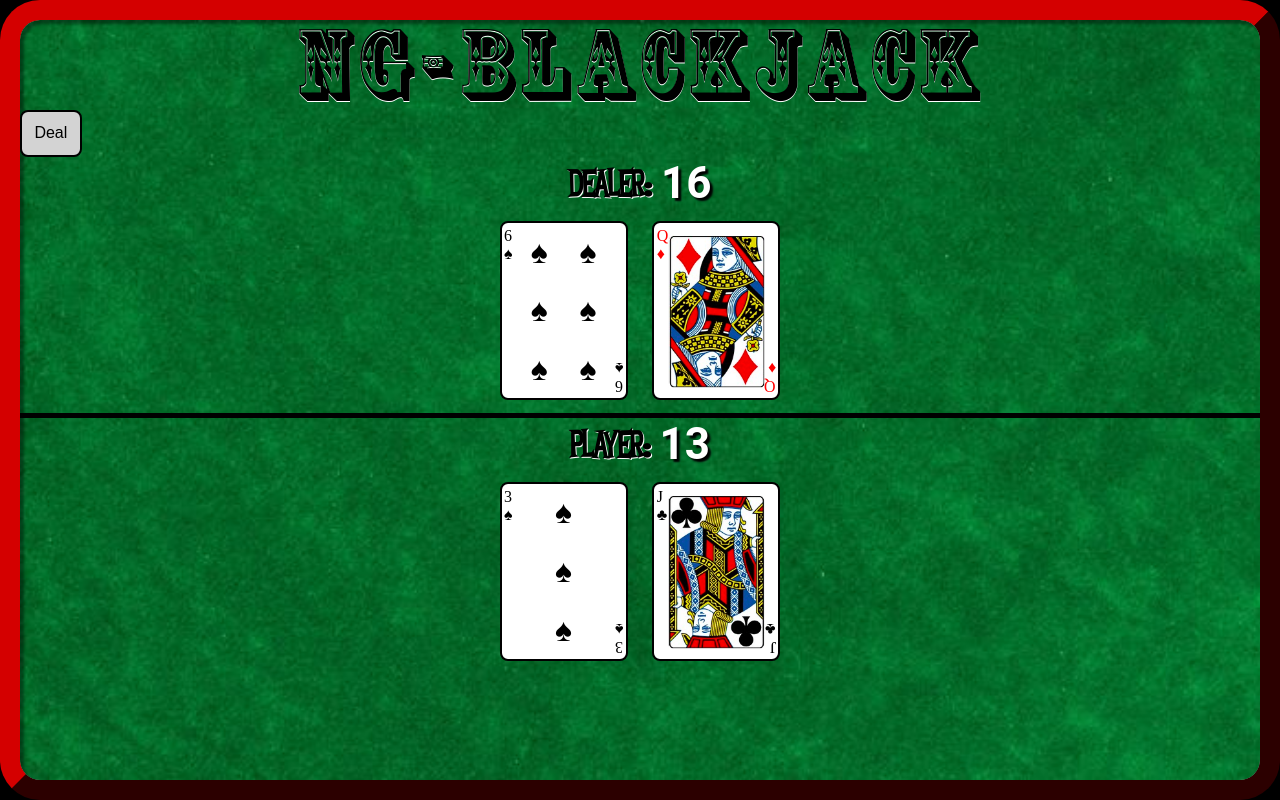
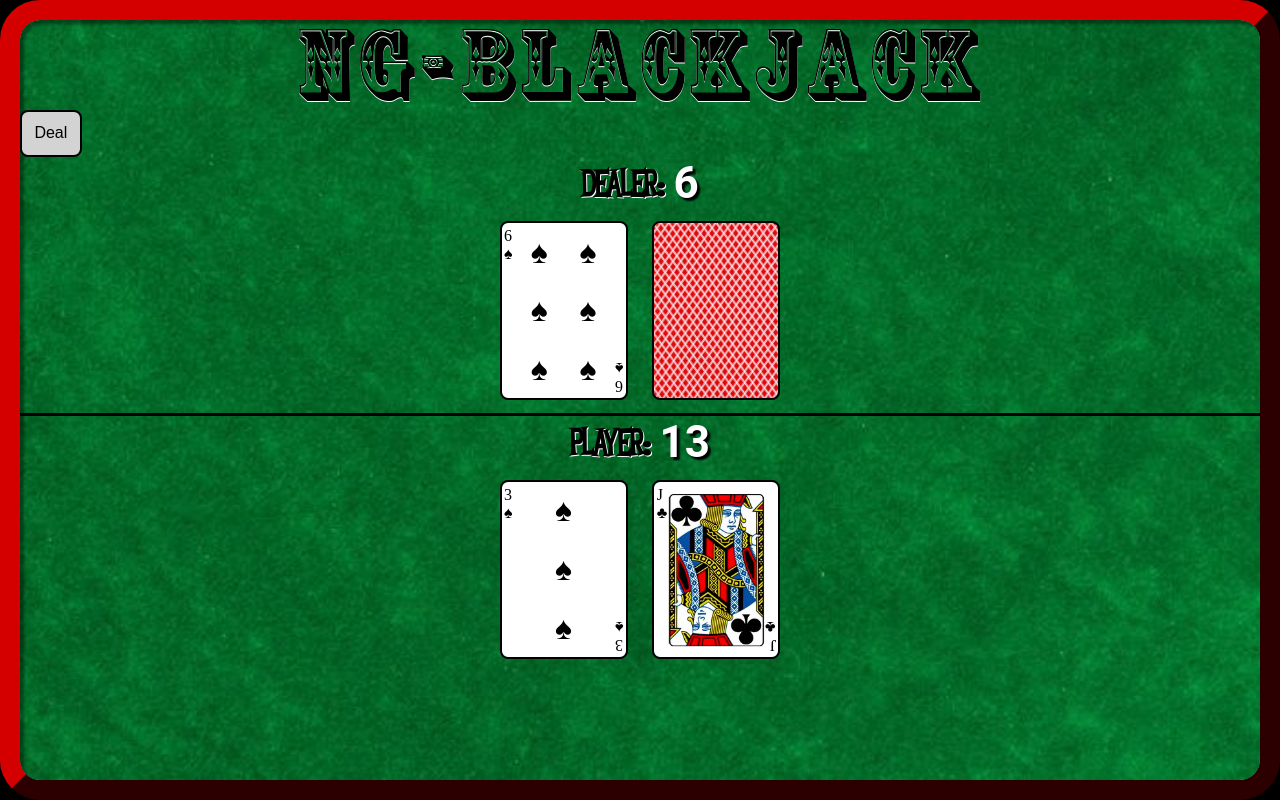
Before and after one commit to bossjohnson/blackjack, a website: page public/index.html in a window 1280 px wide. Both pictures are taken after a click on the button "Deal". Drawn offline with nearby package versions, Linux system fonts and the light colour scheme.

Commit message:
Display only first card of dealer hand

```diff
--- a/public/index.html
+++ b/public/index.html
@@ -30,10 +30,13 @@
             <bj-card ng-repeat="card in view.dealerHand.cards track by $index"
                 rank="card.rank"
                 suit="card.suit"
-                collection="collect(card.rank)">
+                collection="collect(card.rank)"
+                class="dealer">
             </bj-card>
         </div>
-<hr ng-show="view.dealerHand.cards">
+
+        <hr ng-show="view.dealerHand.cards">
+
         <h2 class="playerScore"
             ng-show="view.playerHand.cards">PLAYER:&nbsp; <span class="score">{{ view.playerHand.value }}</span></h2>
         <div class="cardRow">
@@ -43,6 +46,7 @@
                 collection="collect(card.rank)">
             </bj-card>
         </div>
+
     </section>
 </body>
 
--- a/public/javascripts/controllers.js
+++ b/public/javascripts/controllers.js
@@ -21,7 +21,7 @@ function blackjackController($scope, cardService) {
 
         // Dealer's Hand
         $scope.view.dealerHand.cards = [deck.cards.pop(), deck.cards.pop()];
-        $scope.view.dealerHand.value = handValue($scope.view.dealerHand);
+        $scope.view.dealerHand.value = partialHandValue($scope.view.dealerHand);
     }
 
     $scope.collect = function(rank) {
@@ -49,23 +49,22 @@ function handValue(hand) {
     return hand.cards.reduce(sumCards);
 }
 
+function partialHandValue(hand) {
+    return cardValue(hand.cards[0]);
+}
+
 function sumCards(a, b) {
+    // console.log(cardValue(a), cardValue(b));
+    return cardValue(a) + cardValue(b);
+}
 
-    if (typeof a.rank === 'number') { // handle non-face cards
-        a.value = a.rank;
-    } else if (a.rank === 'J' || a.rank === 'Q' || a.rank === 'K') { // handle face cards
-        a.value = 10;
+function cardValue(card) {
+    if (typeof card.rank === 'number') { // handle non-face cards
+        card.value = card.rank;
+    } else if (card.rank === 'J' || card.rank === 'Q' || card.rank === 'K') { // handle face cards
+        card.value = 10;
     } else { // handle aces
-        a.value = 11;
+        card.value = 11;
     }
-
-    if (typeof b.rank === 'number') { // handle non-face cards
-        b.value = b.rank;
-    } else if (b.rank === 'J' || b.rank === 'Q' || b.rank === 'K') { // handle face cards
-        b.value = 10;
-    } else { // handle aces
-        b.value = 11;
-    }
-
-    return a.value + b.value;
+    return card.value;
 }
--- a/public/stylesheets/style.scss
+++ b/public/stylesheets/style.scss
@@ -29,9 +29,9 @@ button {
     }
 }
 hr {
-  background-color: black;
-  border: 1px solid black;
-  height: 5px;
+    background-color: black;
+    border: 1px solid black;
+    height: 3px;
 }
 .blackjackTable {
     background-image: url("../images/green_felt.jpeg");
@@ -83,6 +83,13 @@ bj-card {
     padding: 1%;
     margin: 1%;
     display: inline-block;
+    &.dealer:nth-of-type(n + 2) {
+        background-image: url("../images/card_back.jpeg");
+        background-size: cover;
+        * {
+            opacity: 0;
+        }
+    }
     .red {
         color: red;
     }
```
Also changed, not shown: public/images/boss_johnson.jpeg (added), public/images/card_back.jpeg (added), public/javascripts/services.js (line endings or trailing spaces), public/stylesheets/style.css.
